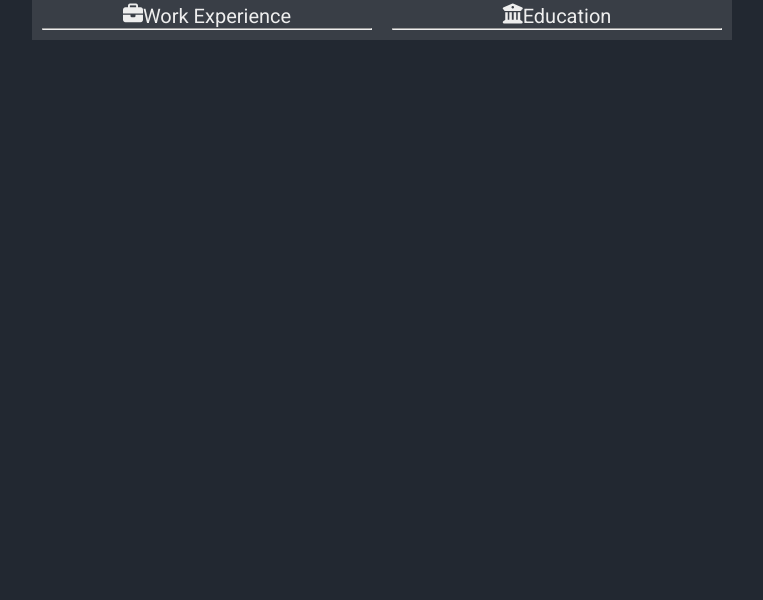
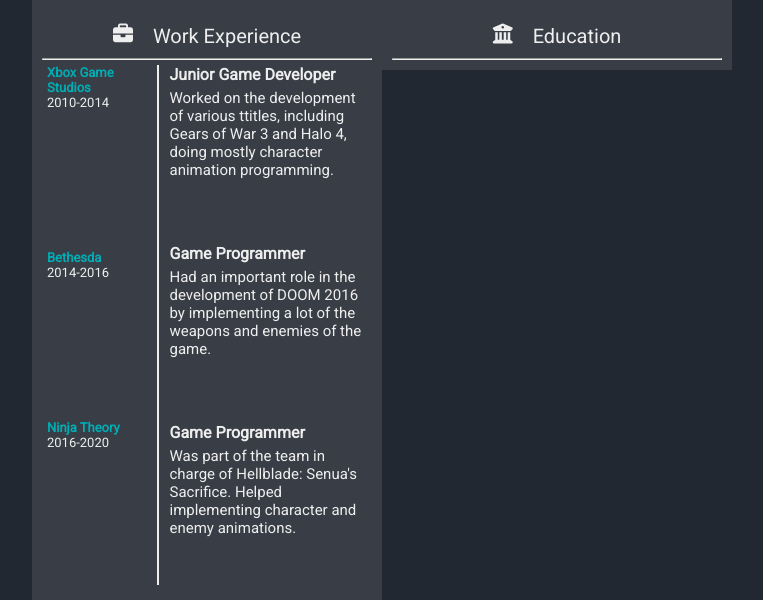
Before and after one commit to jmossorio99/web-dev-cv, a plain HTML site: page index.html in a window 1280 px wide. Shown: the part 221-821 px from the top of the page, without its empty margins (258-1021 px from the left). Before the commit the page ends 800 px from the top, so only its background shows below. Drawn offline with Linux system fonts and the light colour scheme.

Commit message:
finish left top side

```diff
--- a/index.html
+++ b/index.html
@@ -10,9 +10,9 @@
 <header>
     <div class="header-cotainer">
         <i class="far fa-envelope header-element"></i>
-        <p class="header-element">jose@email.com</p>
+        <p class="header-element">joseosso@email.com</p>
         <i class="fas fa-phone header-element"></i>
-        <p class="header-element">+57 3174559850</p>
+        <p class="header-element">+57 317 455 9850</p>
         <i class="fas fa-map-marker-alt header-element"></i>
         <p class="header-element">1 Microsoft Way</p>
     </div>
@@ -30,16 +30,47 @@
             </div>
         </div>
         <div class="left-top">
-            <div class="left-top-title">
-                <i class="fas fa-briefcase"></i>
-                <p>Work Experience</p>
+            <div class="left-top-title-container">
+                <i class="fas fa-briefcase left-top-title-element"></i>
+                <p class="left-top-title-element">Work Experience</p>
             </div>
             <hr>
+            <div class="left-top-content-container">
+                <div class="companies left-top-content">
+                    <p class="company-name">Xbox Game Studios</p>
+                    <p>2010-2014</p>
+                    <p class="company-name mgt-title">Bethesda</p>
+                    <p>2014-2016</p>
+                    <p class="company-name mgt-title">Ninja Theory</p>
+                    <p>2016-2020</p>
+                </div>
+                <div class="vertical-divider left-top-content"></div>
+                <div class="company-descriptions left-top-content">
+                    <p class="role">Junior Game Developer</p>
+                    <p class="text">
+                        Worked on the development of various ttitles,
+                        including Gears of War 3 and Halo 4, doing mostly
+                        character animation programming.
+                    </p>
+                    <p class="role mgt-description">Game Programmer</p>
+                    <p class="text">
+                        Had an important role in the development of
+                        DOOM 2016 by implementing a lot of the weapons
+                        and enemies of the game.
+                    </p>
+                    <p class="role mgt-description">Game Programmer</p>
+                    <p class="text">
+                        Was part of the team in charge of Hellblade:
+                        Senua's Sacrifice. Helped implementing character
+                        and enemy animations.
+                    </p>
+                </div>
+            </div>
         </div>
         <div class="right-top">
-            <div class="right-top-title">
-                <i class="fas fa-university"></i>
-                <p>Education</p>
+            <div class="right-top-title-container">
+                <i class="fas fa-university right-top-title-element"></i>
+                <p class="right-top-title-element">Education</p>
             </div>
             <hr>
         </div>
--- a/styles.css
+++ b/styles.css
@@ -49,6 +49,7 @@ header {
 }
 
 .img {
+  margin-top: 10px;
   max-width: 150px;
   max-height: 150px;
 }
@@ -78,11 +79,59 @@ header {
   background-color: #393e46;
 }
 
-.left-top-title {
+.left-top-title-container {
   font-size: 20px;
   text-align: center;
   display: flex;
   justify-content: center;
+}
+
+.left-top-title-element {
+  margin: 10px;
+}
+
+.vertical-divider {
+  border-left: 2px solid #eeeeee;
+  height: 520px;
+}
+
+.left-top-content-container {
+  display: flex;
+}
+
+.left-top-content {
+  margin: 5px;
+}
+
+.companies {
+  font-size: 13px;
+  width: 117px;
+}
+
+.mgt-title {
+  margin-top: 140px;
+}
+
+.mgt-description {
+  margin-top: 65px;
+}
+
+.company-name {
+  color: #00adb5;
+  font-weight: bold;
+}
+
+.text {
+  font-size: 15px;
+}
+
+.role {
+  margin-bottom: 5px;
+  font-weight: bold;
+}
+
+.company-descriptions {
+  width: 230px;
 }
 
 /* Right Top */
@@ -94,11 +143,15 @@ header {
   background-color: #393e46;
 }
 
-.right-top-title {
+.right-top-title-container {
   font-size: 20px;
   text-align: center;
   display: flex;
   justify-content: center;
+}
+
+.right-top-title-element {
+  margin: 10px;
 }
 
 body {
```
